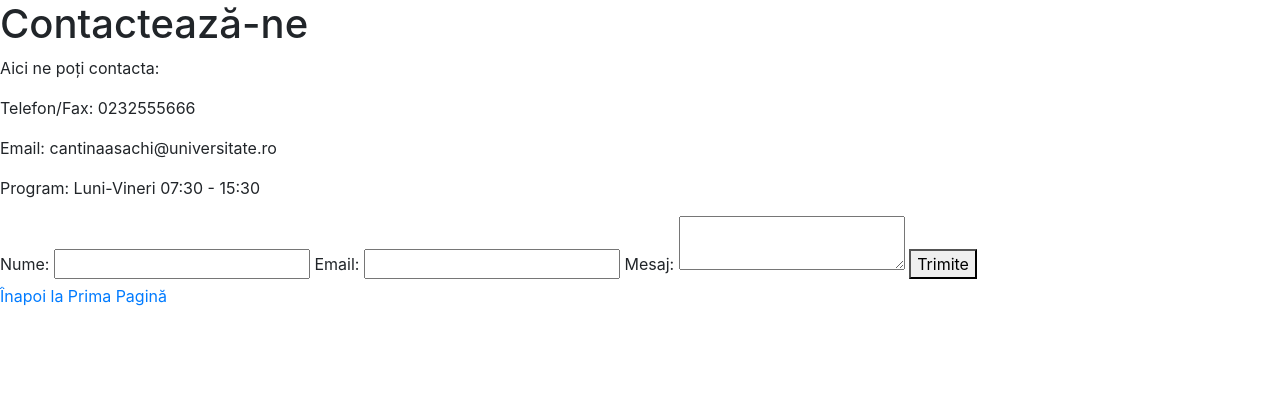
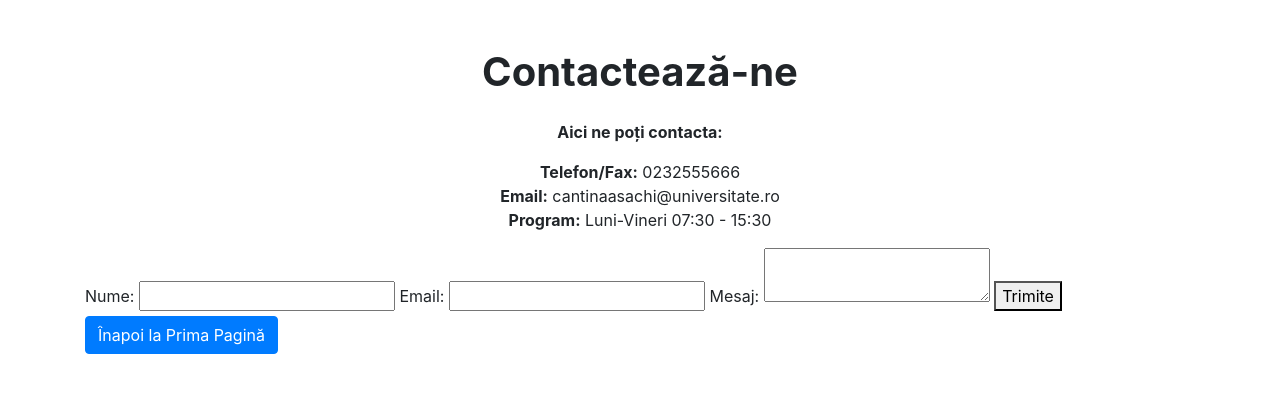
Before and after one commit to Andrei12890/Cantina_Facultate_Asachi, a Django app: page /contact/ in a window 1280 px wide. Shown: the top 393 px of the page. Run offline with Django 5.2, Linux system fonts and the light colour scheme; some libraries are stand-ins or nearby versions.

Commit message:
Al patrulea commit Proiect Cantina Facultate

```diff
--- a/cantina_facultate/cantina/templates/cantina/contact.html
+++ b/cantina_facultate/cantina/templates/cantina/contact.html
@@ -7,11 +7,17 @@
     <link rel="stylesheet" href="https://stackpath.bootstrapcdn.com/bootstrap/4.4.1/css/bootstrap.min.css">
 </head>
 <body>
-    <h1>Contactează-ne</h1>
-    <p>Aici ne poți contacta:</p>
-    <p>Telefon/Fax: 0232555666</p>
-    <p>Email: cantinaasachi@universitate.ro</p>
-    <p>Program: Luni-Vineri 07:30 - 15:30</p>
+
+<div class="container mt-5">
+
+    <h1 class="text-center font-weight-bold mb-4">Contactează-ne</h1>
+
+    <p class="text-center font-weight-bold">Aici ne poți contacta:</p>
+    <ul class="list-unstyled text-center">
+        <li><strong>Telefon/Fax:</strong> 0232555666</li>
+        <li><strong>Email:</strong> cantinaasachi@universitate.ro</li>
+        <li><strong>Program:</strong> Luni-Vineri 07:30 - 15:30</li>
+    </ul>
 
     <form action="/send-email/" method="post">
         <label for="name">Nume:</label>
@@ -25,6 +31,8 @@
 
         <button type="submit">Trimite</button>
     </form>
-    <a href="{% url 'prima_pagina' %}">Înapoi la Prima Pagină</a>
+    <a href="{% url 'prima_pagina' %}" class="btn btn-primary">Înapoi la Prima Pagină</a>
+
+</div>
 </body>
 </html>
--- a/cantina_facultate/cantina/templates/cantina/meniu.html
+++ b/cantina_facultate/cantina/templates/cantina/meniu.html
@@ -74,6 +74,8 @@
         </tbody>
     </table>
 </div>
-    <a href="{% url 'prima_pagina' %}">Înapoi la Prima Pagină</a>
+<div class="text-center mt-4">
+    <a href="{% url 'prima_pagina' %}" class="btn btn-primary">Înapoi la Prima Pagină</a>
+</div>
 </body>
 </html>
```
